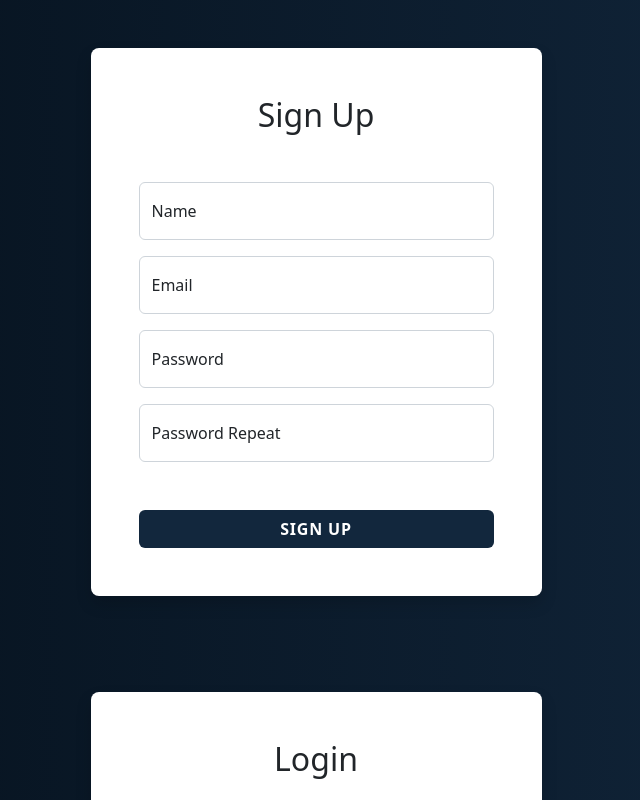
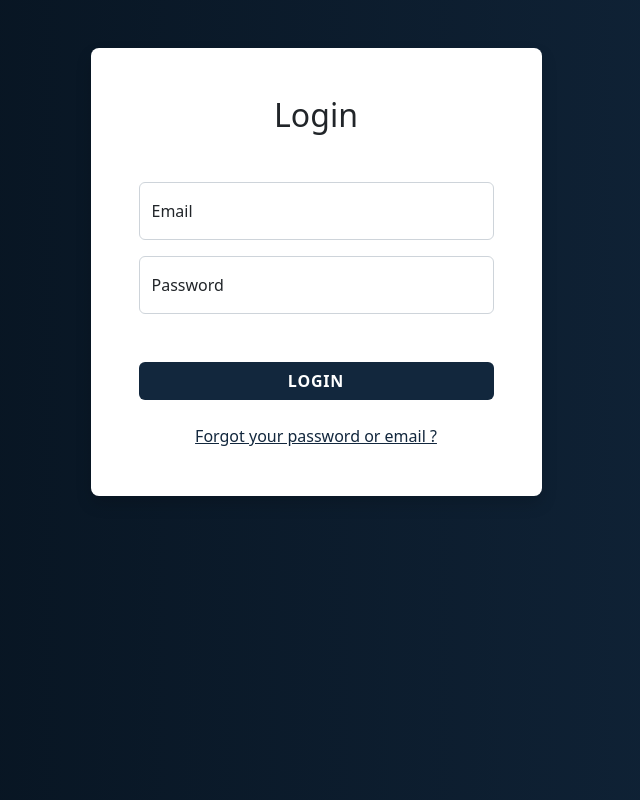
Before and after one commit to duhayildirim/BlogUIReact, a React (Create React App) app: page / in a window 1280 px wide. Shown: the top 800 px of the page, without its empty margins (324-964 px from the left). Built offline with nearby package versions, Linux system fonts and the light colour scheme.

Commit message:
basic auth post

```diff
--- a/src/api/apiCalls.js
+++ b/src/api/apiCalls.js
@@ -3,3 +3,7 @@ import axios from "axios"
 export const signup = body => {
     return axios.post("/api/1.0/users", body)
 }
+
+export const login = creds => {
+    return axios.post("/api/1.0/auth", {}, { auth: creds })
+}
--- a/src/index.js
+++ b/src/index.js
@@ -11,7 +11,7 @@ import 'bootstrap/dist/css/bootstrap.min.css';
 const root = ReactDOM.createRoot(document.getElementById('root'));
 root.render(
   <React.StrictMode>
-    <UserSignupPage />
+    {/* <UserSignupPage /> */}
     <UserLoginPage />
   </React.StrictMode>
 );
--- a/src/pages/UserLoginPage.js
+++ b/src/pages/UserLoginPage.js
@@ -1,5 +1,6 @@
 import React from "react";
 import Input from "../components/Input"
+import { login } from '../api/apiCalls'
 
 class UserLoginPage extends React.Component {
     state = {
@@ -15,6 +16,16 @@ class UserLoginPage extends React.Component {
         })
     }
 
+    onClickLogin = e => {
+        e.preventDefault()
+        const { username, password } = this.state
+        const creds = {
+            username,
+            password
+        }
+        login(creds)
+    }
+
     render() {
         return (
             <div className="container">
@@ -27,7 +38,7 @@ class UserLoginPage extends React.Component {
                                     <Input type="email" name="email" label="Email" placeHolder="asdas@gmail.com" onChange={this.onChange} />
                                     <Input type="password" name="password" label="Password" placeHolder="password" onChange={this.onChange} />
                                     <div className="d-grid mt-5">
-                                        <button className="btn btn-login text-uppercase fw-bold" type="submit">
+                                        <button className="btn btn-login text-uppercase fw-bold" type="submit" onClick={this.onClickLogin}>
                                             {/* {pendingApiCall ? <div className="spinner-grow mt-2">
                                                 <span className="sr-only"></span>
                                             </div> : "Login"} */}
@@ -35,7 +46,7 @@ class UserLoginPage extends React.Component {
                                         </button>
                                     </div>
                                     <div className="d-grid text-center mt-4">
-                                        <a href="#">Forgot your password or e-mail ?</a>
+                                        <a href="#">Forgot your password or email ?</a>
                                     </div>
                                 </form>
                             </div>
```
